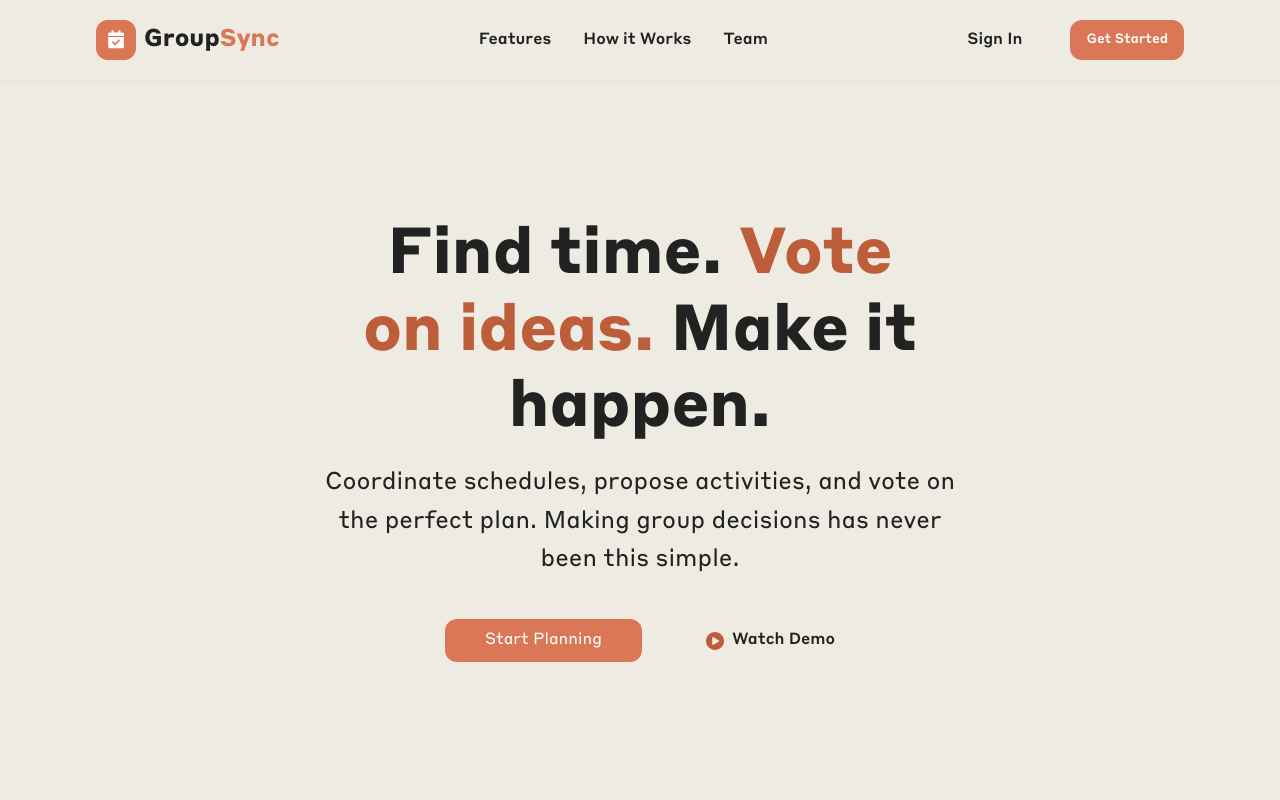
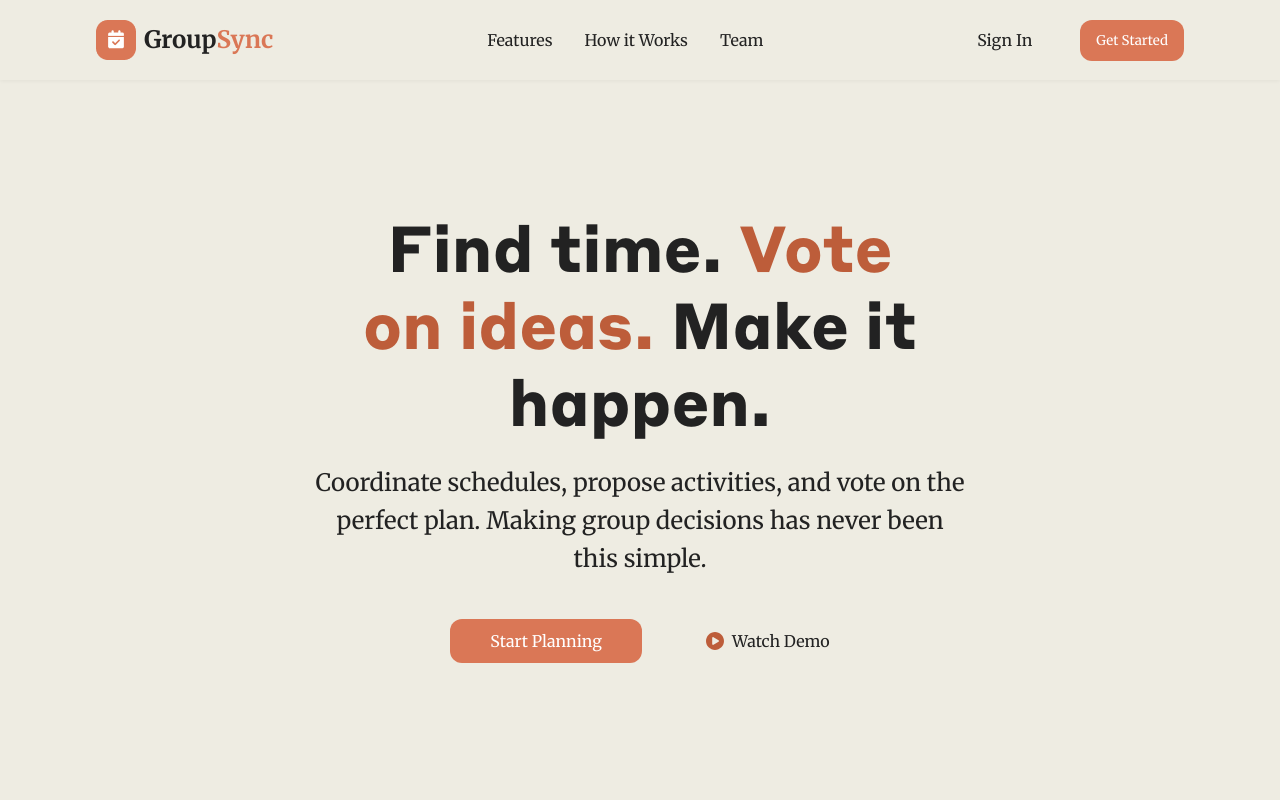
Before and after one commit to angietea101/groupsync, a React (Vite) app: page / in a window 1280 px wide. Shown: the top 800 px of the page. Built offline with nearby package versions, Linux system fonts and the light colour scheme; no server answers.

Commit message:
FIX: 3 different font issue

```diff
--- a/src/fonts.css
+++ b/src/fonts.css
@@ -1,3 +1,5 @@
+@import url('https://fonts.googleapis.com/css2?family=Merriweather:ital,wght@0,300;0,400;0,700;0,900;1,300;1,400;1,700;1,900&display=swap');
+
 /* Regular */
 @font-face {
   font-family: 'StyreneA';
--- a/src/index.css
+++ b/src/index.css
@@ -12,6 +12,12 @@
   box-sizing: border-box;
 }
 
+input,
+textarea,
+select {
+  font-family: inherit;
+}
+
 /* -----------------------------------------
    GLOBAL APP STYLING
 ----------------------------------------- */
@@ -19,7 +25,7 @@
 body {
   width: 100%;
   min-height: 100%;
-  font-family: 'StyreneA', system-ui, Arial, sans-serif;
+  font-family: 'Merriweather', serif;
   background-color: var(--color-bg);
   color: var(--color-text);
 }
@@ -32,6 +38,7 @@
 #root {
   width: 100%;
   min-height: 100vh;
+
 }
 
 /* Links */
@@ -62,7 +69,7 @@
 }
 
 p {
-  font-family: 'StyreneA';
+  font-family: 'Merriweather', serif;
   font-weight: 400; /* Regular */
 }
 
```
